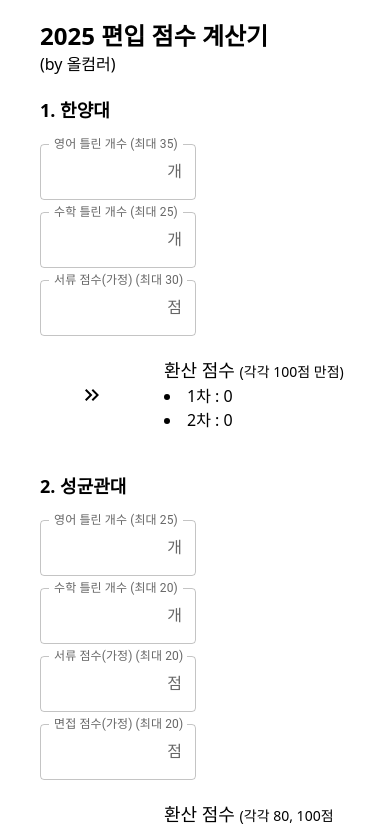
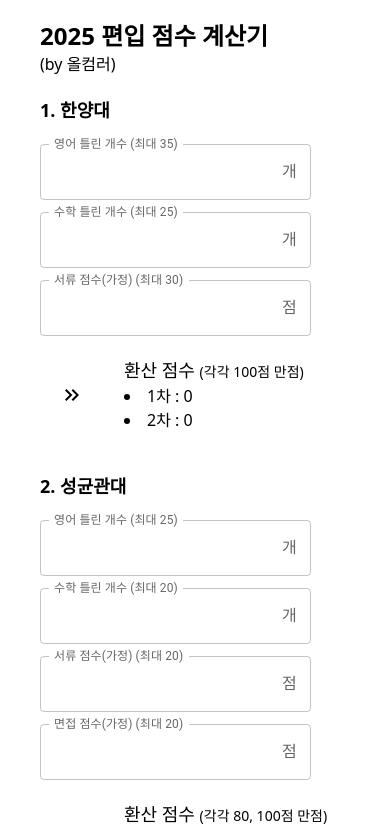
Before and after one commit to kohj1018/score-calculator, a Next.js app: page / in a window 390 px wide. Shown: the top 830 px of the page. Built offline with nearby package versions, Linux system fonts and the light colour scheme; no server answers.

Commit message:
미디어 쿼리

```diff
--- a/app/components/Calculator.tsx
+++ b/app/components/Calculator.tsx
@@ -64,14 +64,14 @@
         {`${order}. ${univ}`}
       </p>
       <div className='w-full flex flex-wrap items-center pt-5 gap-y-5'>
-        <div className='flex flex-wrap items-center gap-x-2 w-[40vw] gap-y-3'>
+        <div className='flex flex-wrap items-center gap-x-2 w-[70vw] md:w-[40vw] gap-y-3'>
           <ScoreInput label={"영어 틀린 개수"} univRatio={univRatio} value={englishWrongAnswerNum} setValue={setEnglishWrongAnswerNum} />
           <ScoreInput label={"수학 틀린 개수"} univRatio={univRatio} value={mathWrongAnswerNum} setValue={setMathWrongAnswerNum} />
           <ScoreInput label={"서류 점수(가정)"} univRatio={univRatio} value={docScore} setValue={setDocScore} />
           <ScoreInput label={"면접 점수(가정)"} univRatio={univRatio} value={interviewScore} setValue={setInterviewScore} />
         </div>
         <div className='flex items-center'>
-          <div className='px-10'>
+          <div className='px-5 md:px-10'>
             <KeyboardDoubleArrowRight />
           </div>
           <div className='pl-5 flex-col gap-y-3'>
```
